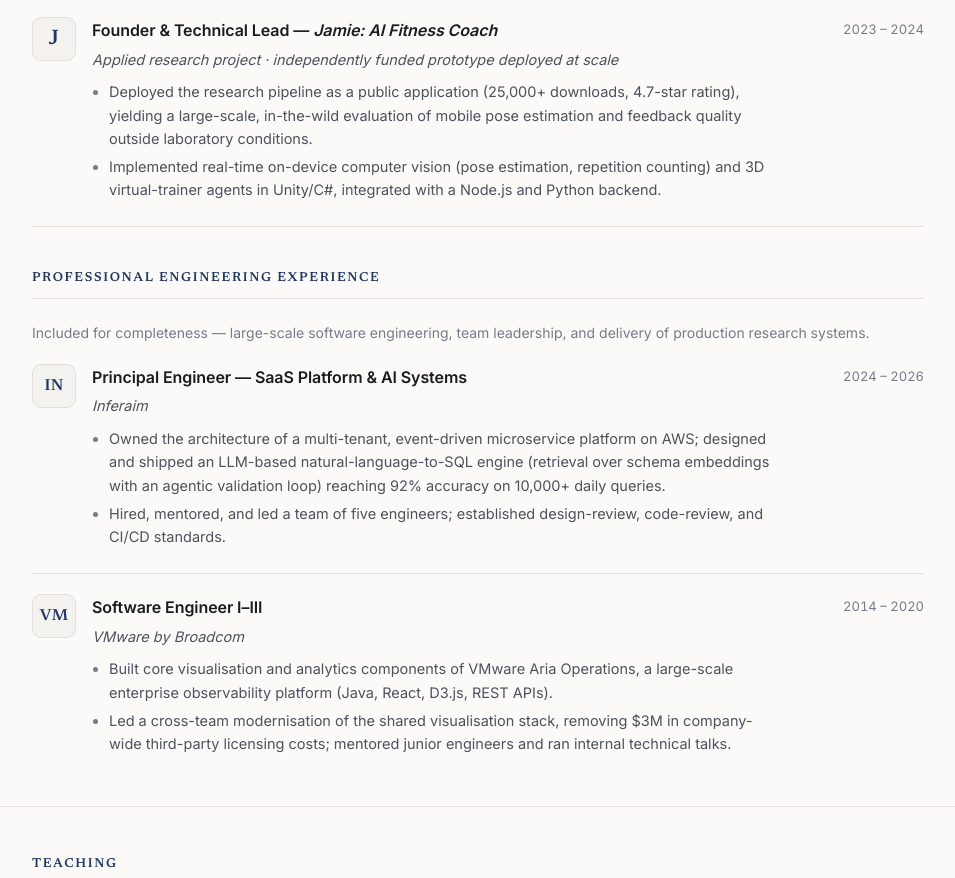
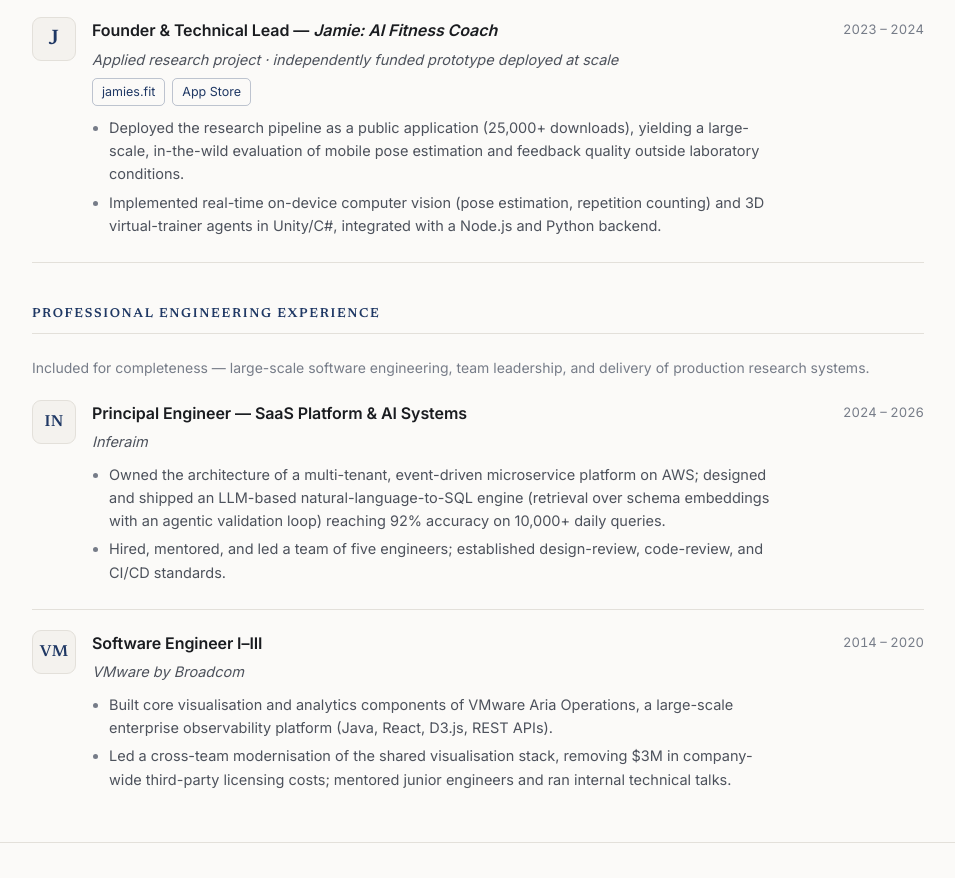
Before and after one commit to minasaslanyan/minasaslanyan.github.io, a plain HTML site: page index.html in a window 1280 px wide. Shown: the part 3026-3904 px from the top of the page, without its empty margins (162-1117 px from the left). Drawn offline with Linux system fonts and the light colour scheme.

Commit message:
Link the Jamie project site and App Store listing
The App Store listing is published under the seller name Minas Aslanyan,
so it independently verifies the founder/technical-lead claim.

Drop the "4.7-star rating" figure: the live US listing shows a different
average over a small rating count, which reads poorly next to the
25,000+ downloads line now that the listing is one click away.

Co-Authored-By: Claude Opus 5 <noreply@anthropic.com>

```diff
--- a/index.html
+++ b/index.html
@@ -560,8 +560,12 @@ footer a{color:var(--text-mute)}
         <div>
           <h3>Founder &amp; Technical Lead — <em>Jamie: AI Fitness Coach</em></h3>
           <p class="entry-org">Applied research project &middot; independently funded prototype deployed at scale</p>
+          <div class="pub-links" style="margin:-2px 0 10px">
+            <a class="doi" href="https://jamies.fit/" target="_blank" rel="noopener">jamies.fit</a>
+            <a class="doi" href="https://apps.apple.com/us/app/jamie-ai-fitness-coach/id1615934122" target="_blank" rel="noopener">App&nbsp;Store</a>
+          </div>
           <ul>
-            <li>Deployed the research pipeline as a public application (25,000+ downloads, 4.7-star rating), yielding a large-scale, in-the-wild evaluation of mobile pose estimation and feedback quality outside laboratory conditions.</li>
+            <li>Deployed the research pipeline as a public application (25,000+ downloads), yielding a large-scale, in-the-wild evaluation of mobile pose estimation and feedback quality outside laboratory conditions.</li>
             <li>Implemented real-time on-device computer vision (pose estimation, repetition counting) and 3D virtual-trainer agents in Unity/C#, integrated with a Node.js and Python backend.</li>
           </ul>
         </div>
```
